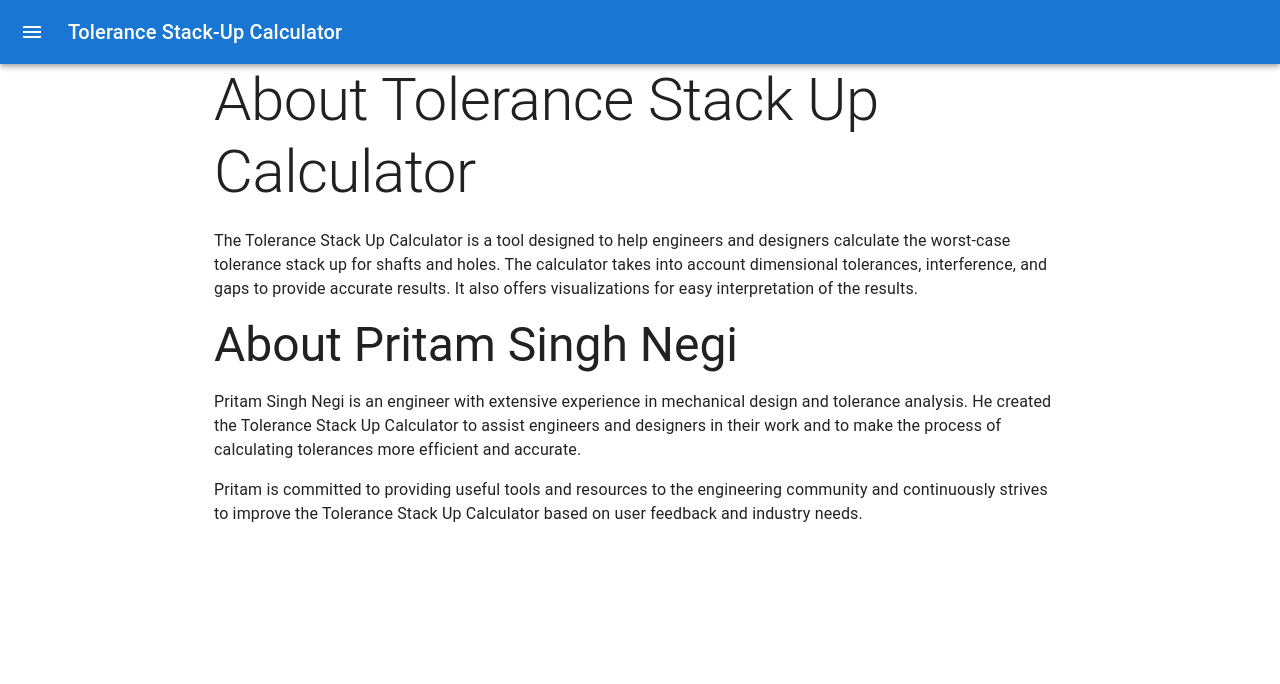
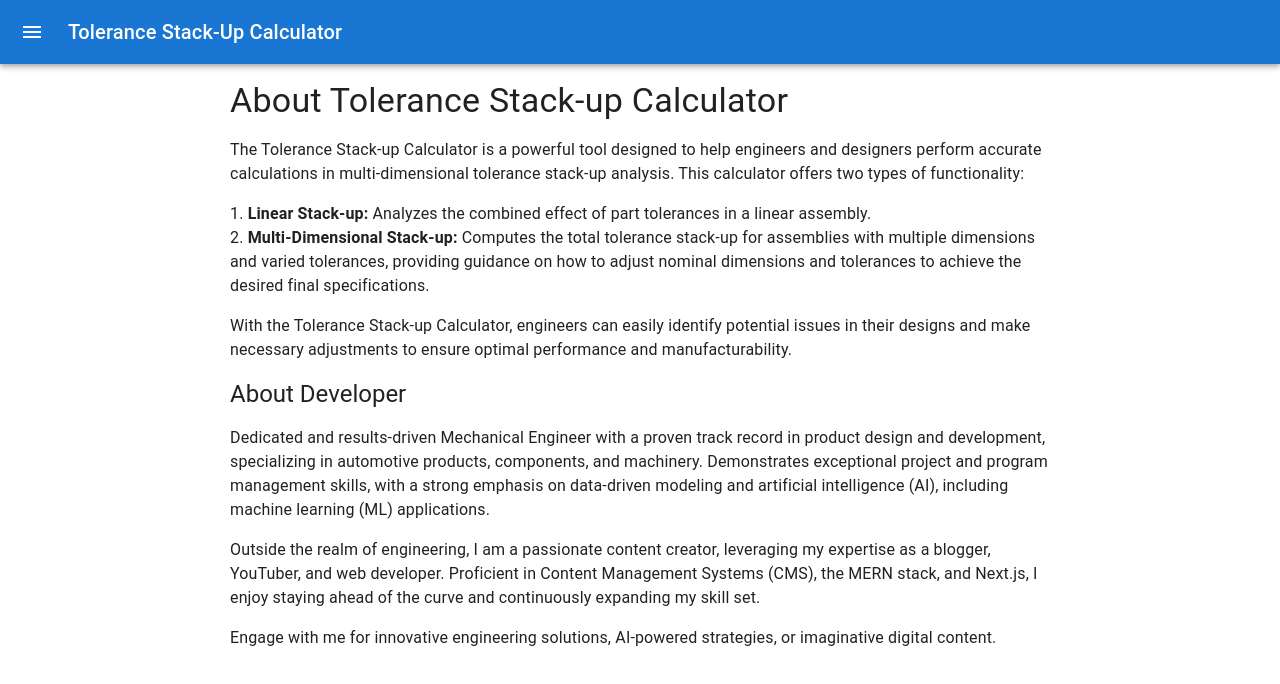
Before and after one commit to preetamnegi7/tolerance-stackup, a Next.js app: page /about in a window 1280 px wide. Shown: the top 684 px of the page. Built offline with nearby package versions, Linux system fonts and the light colour scheme.

Commit message:
fixed about section

```diff
--- a/pages/about.js
+++ b/pages/about.js
@@ -1,31 +1,43 @@
-import Head from 'next/head';
-import Container from '@mui/material/Container';
-import Typography from '@mui/material/Typography';
+import React from 'react';
+import { Box, Typography, Container } from '@mui/material';
 
 const About = () => {
   return (
-    <>
-      <Head>
-        <title>About - Tolerance Stack Up Calculator</title>
-        <meta
-          name="description"
-          content="Learn more about the Tolerance Stack Up Calculator and its creator, Pritam Singh Negi."
-        />
-      </Head>
-      <Container maxWidth="md">
-        <Typography variant="h2" gutterBottom>About Tolerance Stack Up Calculator</Typography>
+    <Container maxWidth="md">
+      <Box sx={{ flexGrow: 1, padding: '16px' }}>
+        <Typography variant="h4" sx={{ marginBottom: '16px' }}>
+          About Tolerance Stack-up Calculator
+        </Typography>
+
         <Typography variant="body1" paragraph>
-          The Tolerance Stack Up Calculator is a tool designed to help engineers and designers calculate the worst-case tolerance stack up for shafts and holes. The calculator takes into account dimensional tolerances, interference, and gaps to provide accurate results. It also offers visualizations for easy interpretation of the results.
+          The Tolerance Stack-up Calculator is a powerful tool designed to help engineers and designers perform accurate calculations in multi-dimensional tolerance stack-up analysis. This calculator offers two types of functionality:
         </Typography>
-        <Typography variant="h3" gutterBottom>About Pritam Singh Negi</Typography>
-        <Typography variant="body1" paragraph>
-          Pritam Singh Negi is an engineer with extensive experience in mechanical design and tolerance analysis. He created the Tolerance Stack Up Calculator to assist engineers and designers in their work and to make the process of calculating tolerances more efficient and accurate.
+        <Typography variant="body1">
+          1. <strong>Linear Stack-up:</strong> Analyzes the combined effect of part tolerances in a linear assembly.
         </Typography>
         <Typography variant="body1" paragraph>
-          Pritam is committed to providing useful tools and resources to the engineering community and continuously strives to improve the Tolerance Stack Up Calculator based on user feedback and industry needs.
+          2. <strong>Multi-Dimensional Stack-up:</strong> Computes the total tolerance stack-up for assemblies with multiple dimensions and varied tolerances, providing guidance on how to adjust nominal dimensions and tolerances to achieve the desired final specifications.
         </Typography>
-      </Container>
-    </>
+        <Typography variant="body1" paragraph>
+          With the Tolerance Stack-up Calculator, engineers can easily identify potential issues in their designs and make necessary adjustments to ensure optimal performance and manufacturability.
+        </Typography>
+
+        <Typography variant="h5" sx={{ marginTop: '16px', marginBottom: '16px' }}>
+          About Developer
+        </Typography>
+
+        <Typography variant="body1" paragraph>
+          Dedicated and results-driven Mechanical Engineer with a proven track record in product design and development, specializing in automotive products, components, and machinery. Demonstrates exceptional project and program management skills, with a strong emphasis on data-driven modeling and artificial intelligence (AI), including machine learning (ML) applications.
+        </Typography>
+        <Typography variant="body1" paragraph>
+          Outside the realm of engineering, I am a passionate content creator, leveraging my expertise as a blogger, YouTuber, and web developer. Proficient in Content Management Systems (CMS), the MERN stack, and Next.js, I enjoy staying ahead of the curve and continuously expanding my skill set.
+        </Typography>
+        <Typography variant="body1" paragraph>
+          Engage with me for innovative engineering solutions, AI-powered strategies, or imaginative digital content.
+        </Typography>
+
+      </Box>
+    </Container>
   );
 };
 
```
